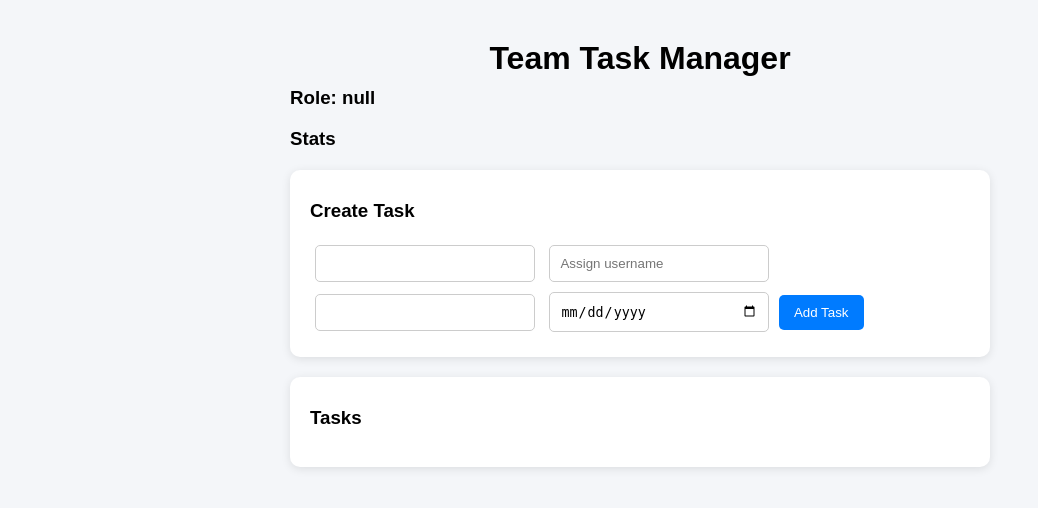
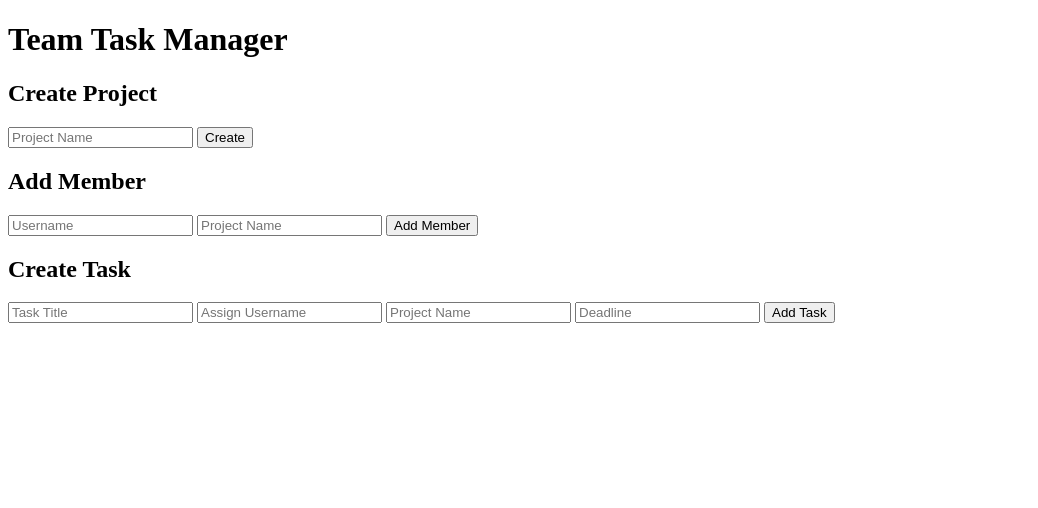
Before and after one commit to nikhiljain70/team-task-manager, a Flask app: page /dashboard_page in a window 1280 px wide. Shown: the top 508 px of the page, without its empty margins (0-1038 px from the left). Run offline with Flask 3, Linux system fonts and the light colour scheme; data comes from the database, SQL or seed files in the repository.

Commit message:
final working version

```diff
--- a/backend/app.py
+++ b/backend/app.py
@@ -1,33 +1,49 @@
 from flask import Flask, request, jsonify, render_template
-from models import db, User, Project, Task
+from flask_sqlalchemy import SQLAlchemy
 from flask_cors import CORS
-from datetime import datetime
 
 app = Flask(__name__)
 
-app.config['SQLALCHEMY_DATABASE_URI'] = 'sqlite:///taskmanager.db'
+app.config['SQLALCHEMY_DATABASE_URI'] = 'sqlite:///database.db'
 app.config['SQLALCHEMY_TRACK_MODIFICATIONS'] = False
 
-db.init_app(app)
+db = SQLAlchemy(app)
 CORS(app)
 
-with app.app_context():
-    db.create_all()
+# ================= MODELS =================
 
-# ================= FRONTEND =================
+members = db.Table('members',
+    db.Column('user_id', db.Integer, db.ForeignKey('user.id')),
+    db.Column('project_id', db.Integer, db.ForeignKey('project.id'))
+)
+
+class User(db.Model):
+    id = db.Column(db.Integer, primary_key=True)
+    username = db.Column(db.String(50))
+    role = db.Column(db.String(20))
+
+class Project(db.Model):
+    id = db.Column(db.Integer, primary_key=True)
+    name = db.Column(db.String(50))
+    members = db.relationship('User', secondary=members, backref='projects')
+
+class Task(db.Model):
+    id = db.Column(db.Integer, primary_key=True)
+    title = db.Column(db.String(100))
+    status = db.Column(db.String(20))
+    deadline = db.Column(db.String(20))
+    user_id = db.Column(db.Integer, db.ForeignKey('user.id'))
+    project_id = db.Column(db.Integer, db.ForeignKey('project.id'))
+
+# ================= ROUTES =================
 
 @app.route('/')
-def login_page():
-    return render_template('login.html')
-
-@app.route('/signup_page')
-def signup_page():
-    return render_template('signup.html')
+def home():
+    return render_template("login.html")
 
 @app.route('/dashboard_page')
-def dashboard_page():
-    return render_template('dashboard.html')
-
+def dashboard():
+    return render_template("dashboard.html")
 
 # ================= AUTH =================
 
@@ -35,55 +51,39 @@ def dashboard_page():
 def signup():
     data = request.json
 
-    if User.query.filter_by(email=data['email']).first():
-        return jsonify({"message": "User already exists"})
-
     user = User(
-        username=data['username'],
-        email=data['email'],
-        password=data['password'],
-        role=data['role']
+        username=data.get('username'),
+        role=data.get('role')
     )
 
     db.session.add(user)
     db.session.commit()
 
-    return jsonify({"message": "Signup successful"})
-
+    return jsonify({"message": "User created", "user_id": user.id})
 
 @app.route('/login', methods=['POST'])
 def login():
     data = request.json
 
-    user = User.query.filter_by(
-        email=data['email'],
-        password=data['password']
-    ).first()
+    user = User.query.filter_by(username=data.get('username')).first()
 
     if user:
         return jsonify({
+            "message": "Login success",
             "user_id": user.id,
             "role": user.role
         })
-
-    return jsonify({"message": "Invalid credentials"}), 401
+    else:
+        return jsonify({"message": "User not found"}), 404
 
 
-# ================= PROJECT =================
+# ================= CREATE PROJECT =================
 
 @app.route('/create_project', methods=['POST'])
 def create_project():
     data = request.json
 
-    user = User.query.get(data['user_id'])
-
-    if user.role != "admin":
-        return jsonify({"message": "Only admin can create project"}), 403
-
-    project = Project(
-        name=data['name'],
-        created_by=user.id
-    )
+    project = Project(name=data.get('name'))
 
     db.session.add(project)
     db.session.commit()
@@ -91,125 +91,66 @@ def create_project():
     return jsonify({"message": "Project created"})
 
 
+# ================= ADD MEMBER =================
+
 @app.route('/add_member', methods=['POST'])
 def add_member():
     data = request.json
-    print(data)
+    print("ADD MEMBER DATA:", data)
 
     admin = User.query.get(data.get('admin_id'))
-    if not admin:
-        return jsonify({"message": "Invalid admin"}), 400
 
-    if admin.role != "admin":
+    if not admin or admin.role != "admin":
         return jsonify({"message": "Only admin can add members"}), 403
 
-    # 🔥 FIX HERE (use project NAME instead of ID)
     project = Project.query.filter_by(name=data.get('project_id')).first()
+    member = User.query.filter_by(username=data.get('username')).first()
+
     if not project:
         return jsonify({"message": "Project not found"}), 404
 
-    member = User.query.filter_by(username=data.get("username")).first()
     if not member:
         return jsonify({"message": "User not found"}), 404
 
     project.members.append(member)
     db.session.commit()
 
-    return jsonify({"message": "Member added"})
+    return jsonify({"message": "Member added successfully"})
 
 
-# ================= TASK =================
+# ================= CREATE TASK =================
 
 @app.route('/create_task', methods=['POST'])
 def create_task():
     data = request.json
+    print("CREATE TASK DATA:", data)
 
-    user = User.query.filter_by(username=data['username']).first()
+    user = User.query.filter_by(username=data.get('username')).first()
+    project = Project.query.filter_by(name=data.get('project_id')).first()
 
     if not user:
         return jsonify({"message": "User not found"}), 404
 
-    try:
-        deadline = datetime.strptime(data['deadline'], "%Y-%m-%d")
-    except:
-        deadline = datetime.strptime(data['deadline'], "%m/%d/%Y")
+    if not project:
+        return jsonify({"message": "Project not found"}), 404
 
     task = Task(
-        title=data['title'],
-        status="pending",
-        assigned_to=user.id,
-        project_id=data['project_id'],
-        deadline=deadline
+        title=data.get('title'),
+        user_id=user.id,
+        project_id=project.id,
+        deadline=data.get('deadline'),
+        status="pending"
     )
 
     db.session.add(task)
     db.session.commit()
 
-    return jsonify({"message": "Task created"})
-
-
-@app.route('/tasks', methods=['GET'])
-def get_tasks():
-    tasks = Task.query.all()
-    now = datetime.now()
-
-    result = []
-
-    for t in tasks:
-        overdue = False
-
-        if t.deadline and t.deadline < now and t.status != "completed":
-            overdue = True
-
-        result.append({
-            "id": t.id,
-            "title": t.title,
-            "status": t.status,
-            "deadline": t.deadline.strftime("%Y-%m-%d"),
-            "overdue": overdue
-        })
-
-    return jsonify(result)
-
-
-@app.route('/update_task/<int:id>', methods=['PUT'])
-def update_task(id):
-    task = Task.query.get(id)
-
-    if not task:
-        return jsonify({"message": "Task not found"}), 404
-
-    task.status = "completed"
-    db.session.commit()
-
-    return jsonify({"message": "Task updated"})
-
-
-# ================= STATS =================
-
-@app.route('/stats', methods=['GET'])
-def stats():
-    total = Task.query.count()
-    completed = Task.query.filter_by(status="completed").count()
-    pending = Task.query.filter_by(status="pending").count()
-
-    now = datetime.now()
-
-    overdue = Task.query.filter(
-        Task.deadline < now,
-        Task.status != "completed"
-    ).count()
-
-    return jsonify({
-        "total": total,
-        "completed": completed,
-        "pending": pending,
-        "overdue": overdue
-    })
+    return jsonify({"message": "Task created successfully"})
 
 
 # ================= RUN =================
 
 if __name__ == "__main__":
-   if __name__ == "__main__":
-    app.run(host="0.0.0.0", port=5000)
+    with app.app_context():
+        db.create_all()
+    app.run(debug=True)
--- a/backend/templates/dashboard.html
+++ b/backend/templates/dashboard.html
@@ -1,135 +1,83 @@
 <!DOCTYPE html>
 <html>
 <head>
-<link rel="stylesheet" href="/static/style.css">
+    <title>Team Task Manager</title>
 </head>
-
 <body>
 
-<div class="main">
+<h1>Team Task Manager</h1>
 
-<h1> Team Task Manager</h1>
-<h3 id="roleDisplay"></h3>
+<!-- CREATE PROJECT -->
+<h2>Create Project</h2>
+<input id="project_name" placeholder="Project Name">
+<button onclick="createProject()">Create</button>
 
-<h3>Stats</h3>
-<p id="stats"></p>
+<!-- ADD MEMBER -->
+<h2>Add Member</h2>
+<input id="member_name" placeholder="Username">
+<input id="project_name_member" placeholder="Project Name">
+<button onclick="addMember()">Add Member</button>
 
-<div id="adminPanel" class="card">
-<h3>Create Project</h3>
-<input id="project_name">
-<button onclick="createProject()">Create</button>
-</div>
-
-<div id="memberCard" class="card">
-<h3>Add Member</h3>
-<input id="member_name" placeholder="Username">
-<input id="project_id_member" placeholder="Project ID">
-<button onclick="addMember()">Add Member</button>
-</div>
-
-<div class="card">
-<h3>Create Task</h3>
-<input id="task_title">
-<input id="username" placeholder="Assign username">
-<input id="project_id">
-<input type="date" id="deadline">
+<!-- CREATE TASK -->
+<h2>Create Task</h2>
+<input id="task_title" placeholder="Task Title">
+<input id="task_user" placeholder="Assign Username">
+<input id="task_project" placeholder="Project Name">
+<input id="task_deadline" placeholder="Deadline">
 <button onclick="createTask()">Add Task</button>
-</div>
-
-<div class="card">
-<h3>Tasks</h3>
-<ul id="taskList"></ul>
-</div>
-
-</div>
 
 <script>
 
-const role = localStorage.getItem("role");
+async function createProject(){
+    let name = document.getElementById("project_name").value;
 
-document.getElementById("roleDisplay").innerText = "Role: " + role;
+    await fetch("/create_project", {
+        method: "POST",
+        headers: {"Content-Type": "application/json"},
+        body: JSON.stringify({
+            name: name
+        })
+    });
 
-if (role !== "admin") {
-  document.getElementById("adminPanel").style.display = "none";
-  document.getElementById("memberCard").style.display = "none";
-}
-
-async function createProject(){
-  await fetch("/create_task", {
-    method: "POST",
-    headers: {"Content-Type": "application/json"},
-    body: JSON.stringify({
-      name: project_name.value,
-      user_id: localStorage.getItem("user_id")
-    })
-  });
-  alert("Created");
+    alert("Project Created");
 }
 
 async function addMember(){
-  await fetch("http://127.0.0.1:5000/add_member", {
-    method: "POST",
-    headers: {"Content-Type": "application/json"},
-    body: JSON.stringify({
-      admin_id: localStorage.getItem("user_id"),
-      project_id: project_id_member.value,
-      username: member_name.value
-    })
-  });
-  alert("Added");
+    let username = document.getElementById("member_name").value;
+    let project = document.getElementById("project_name_member").value;
+
+    await fetch("/add_member", {
+        method: "POST",
+        headers: {"Content-Type": "application/json"},
+        body: JSON.stringify({
+            admin_id: localStorage.getItem("user_id"),
+            project_id: project,
+            username: username
+        })
+    });
+
+    alert("Member Added");
 }
 
 async function createTask(){
-  await fetch("http://127.0.0.1:5000/create_task", {
-    method: "POST",
-    headers: {"Content-Type": "application/json"},
-    body: JSON.stringify({
-      title: task_title.value,
-      username: username.value,
-      project_id: project_id.value,
-      deadline: deadline.value
-    })
-  });
-  loadTasks();
+    let title = document.getElementById("task_title").value;
+    let username = document.getElementById("task_user").value;
+    let project = document.getElementById("task_project").value;
+    let deadline = document.getElementById("task_deadline").value;
+
+    await fetch("/create_task", {
+        method: "POST",
+        headers: {"Content-Type": "application/json"},
+        body: JSON.stringify({
+            title: title,
+            username: username,
+            project_id: project,
+            deadline: deadline
+        })
+    });
+
+    alert("Task Created");
 }
-
-async function loadTasks(){
-  let res = await fetch("http://127.0.0.1:5000/tasks");
-  let data = await res.json();
-
-  taskList.innerHTML = "";
-
-  data.forEach(t=>{
-    let li = document.createElement("li");
-
-    li.innerHTML = `
-      ${t.title} (${t.deadline})
-      <span style="color:${t.overdue ? 'red':'green'}">
-      ${t.overdue ? 'Overdue' : t.status}
-      </span>
-      <button onclick="updateTask(${t.id})">✔</button>
-    `;
-
-    taskList.appendChild(li);
-  });
-}
-
-async function updateTask(id){
-  await fetch(`http://127.0.0.1:5000/update_task/${id}`, {
-    method: "PUT"
-  });
-  loadTasks();
-}
-
-async function loadStats(){
-  let res = await fetch("http://127.0.0.1:5000/stats");
-  let s = await res.json();
-
-  stats.innerText = `Total:${s.total} Completed:${s.completed} Pending:${s.pending} Overdue:${s.overdue}`;
-}
-
-loadTasks();
-loadStats();
 
 </script>
 
```
